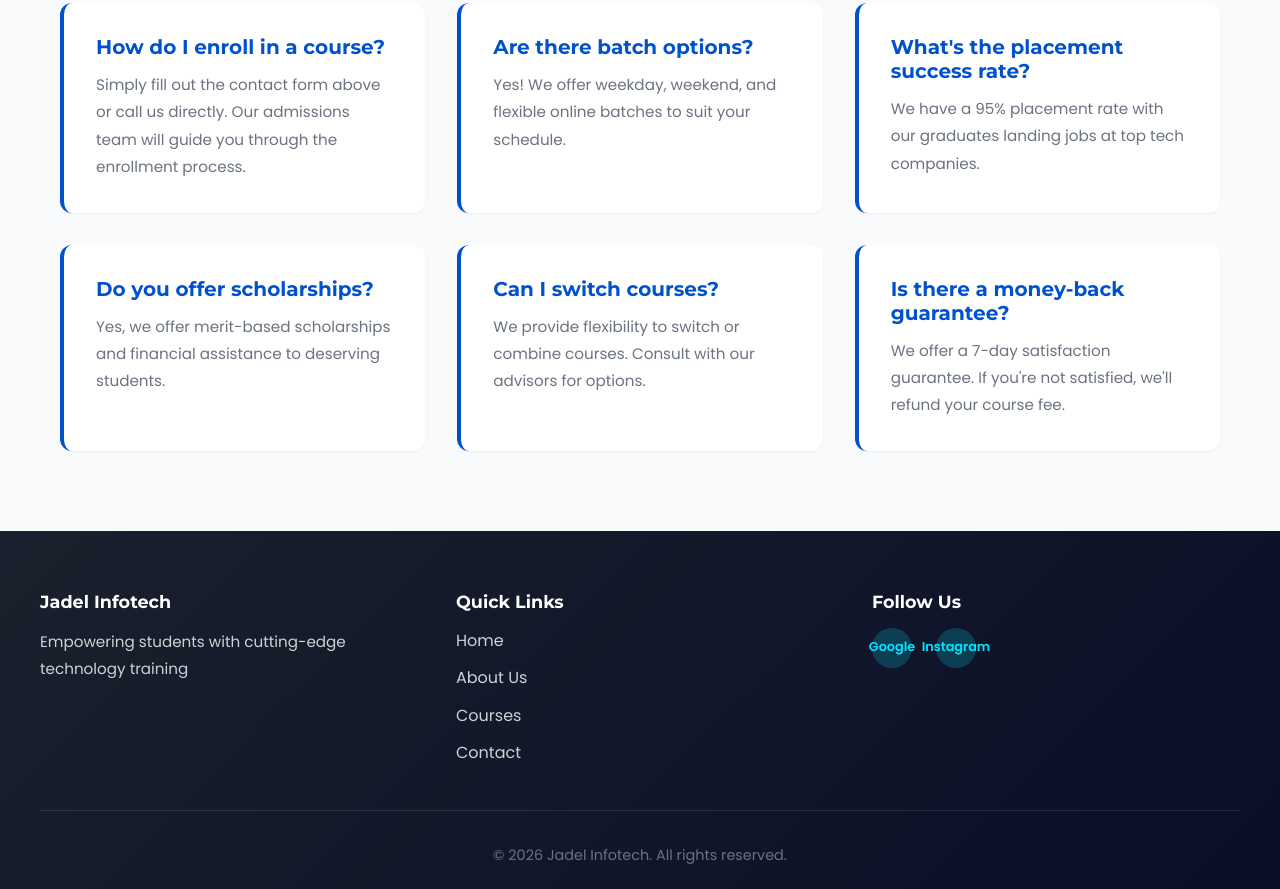
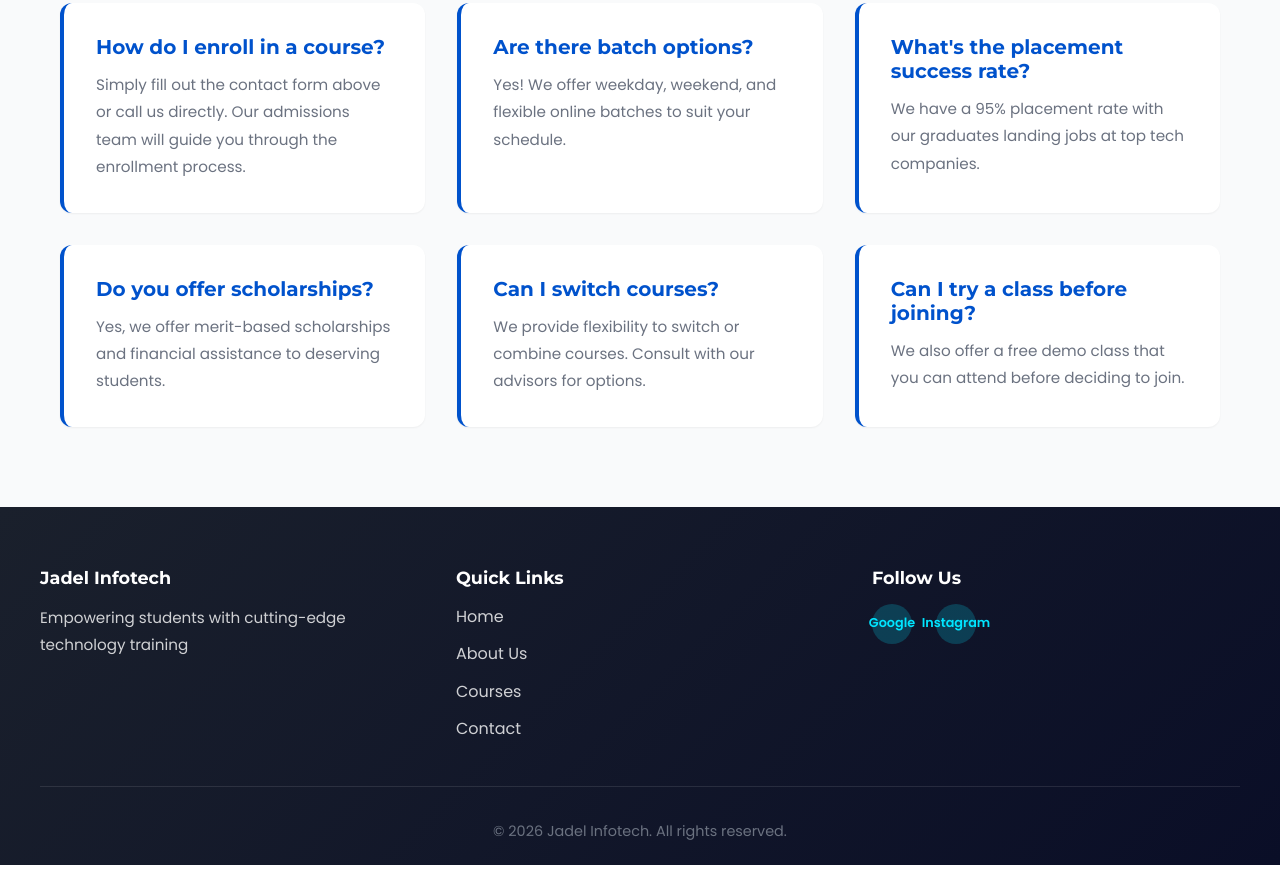
Before and after one commit to bvishranth-prog/jadel-infotech-website, a plain HTML site: page contact.html in a window 1280 px wide. Shown: the part 1846-2735 px from the top of the page. After the commit the page ends 2711 px from the top, so only its background shows below. Drawn offline with Linux system fonts and the light colour scheme.

Commit message:
Update contact FAQ headline and demo class text

```diff
--- a/contact.html
+++ b/contact.html
@@ -162,8 +162,8 @@
                     <p>We provide flexibility to switch or combine courses. Consult with our advisors for options.</p>
                 </div>
                 <div class="faq-item">
-                    <h4>Is there a money-back guarantee?</h4>
-                    <p>We offer a 7-day satisfaction guarantee. If you're not satisfied, we'll refund your course fee.</p>
+                    <h4>Can I try a class before joining?</h4>
+                    <p>We also offer a free demo class that you can attend before deciding to join.</p>
                 </div>
             </div>
         </div>
```
